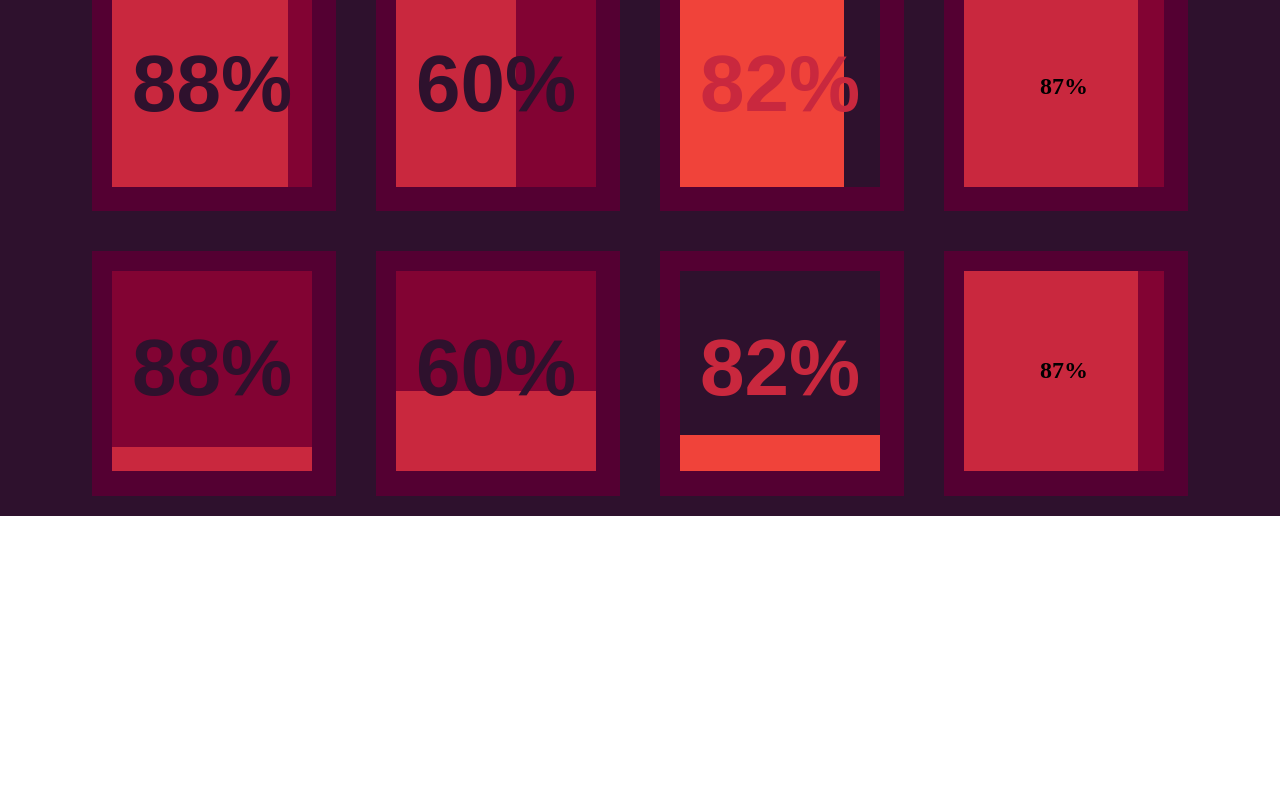
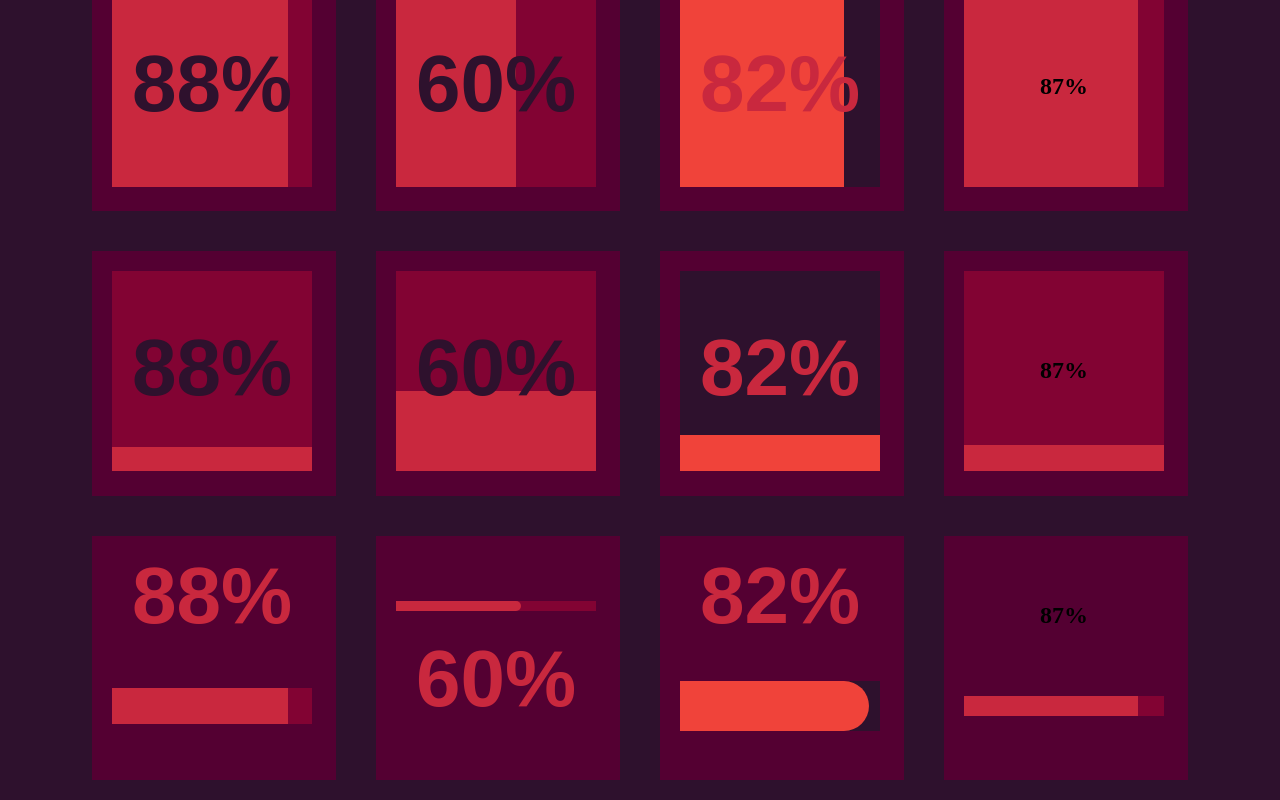
Before and after one commit to royledford/react-svg-meters, a React (Create React App) app: page /meters in a window 1280 px wide. Shown: the part 896-1696 px from the top of the page. Before the commit the page ends 1412 px from the top, so only its background shows below. Built offline with nearby package versions, Linux system fonts and the light colour scheme.

Commit message:
Add meterline

```diff
--- a/src/components/Meter/MeterBlock.js
+++ b/src/components/Meter/MeterBlock.js
@@ -1,7 +1,7 @@
 import React, { Component } from 'react'
 import PropTypes from 'prop-types'
 
-export default class MeterLine extends Component {
+export default class MeterBlock extends Component {
   static propTypes = {
     value: PropTypes.number.isRequired,
     size: PropTypes.number,
--- /dev/null
+++ b/src/components/Meter/MeterLine.js
@@ -0,0 +1,76 @@
+import React, { Component } from 'react'
+import PropTypes from 'prop-types'
+
+export default class MeterLine extends Component {
+  static propTypes = {
+    value: PropTypes.number.isRequired,
+    size: PropTypes.number,
+    lineWidth: PropTypes.number,
+    lineBackground: PropTypes.string,
+    lineForeground: PropTypes.string,
+    rounded: PropTypes.bool,
+    textStyle: PropTypes.object,
+    position: PropTypes.oneOf(['bottom', 'top']),
+  }
+  static defaultProps = {
+    size: 200,
+    lineWidth: 36,
+    lineBackground: '#820333',
+    lineForeground: '#C9283E',
+    rounded: false,
+    textStyle: {},
+    position: 'bottom',
+  }
+
+  render() {
+    const { size, value, lineBackground, lineForeground, textStyle, lineWidth, rounded, position } = this.props
+
+    const baseTextStyle = {
+      fontSize: size / 2.5,
+      fontWeight: 'bold',
+      fill: '#C9283E',
+    }
+
+    let verticalCoordinate = size / 4 * 3
+    let textBottom = size / 3
+    if (position === 'top') {
+      verticalCoordinate = size / 4
+      textBottom = size / 4 * 3
+    }
+    const viewBox = `0 0 ${size} ${size}`
+    const fillSize = value * size / 100
+
+    let lineEnd = rounded ? 'round' : 'butt'
+    let textStyleOveride = { ...baseTextStyle, ...textStyle }
+
+    return (
+      <svg width={size} height={size} viewBox={viewBox} style={{ fill: 'none' }}>
+        {/* background */}
+        <line
+          x1={0}
+          y1={verticalCoordinate}
+          x2={size}
+          y2={verticalCoordinate}
+          style={{ stroke: lineBackground }}
+          strokeWidth={lineWidth}
+        />
+        {/* foreground */}
+        <line
+          x1={0}
+          y1={verticalCoordinate}
+          x2={fillSize}
+          y2={verticalCoordinate}
+          style={{
+            stroke: lineForeground,
+            strokeLinecap: lineEnd,
+          }}
+          strokeWidth={lineWidth}
+        />
+
+        <text style={textStyleOveride} className="circle-text" x="50%" y={textBottom} textAnchor="middle">
+          {`${value}%`}
+        </text>
+      </svg>
+    )
+  }
+}
--- a/src/components/Meters.js
+++ b/src/components/Meters.js
@@ -3,6 +3,7 @@ import MeterCircle from './Meter/MeterCircle'
 import MeterCircleSemi from './Meter/MeterCircleSemi'
 import MeterCircleDisk from './Meter/MeterCircleDisk'
 import MeterBlock from './Meter/MeterBlock'
+import MeterLine from './Meter/MeterLine'
 import { randomInteger } from '../helpers/helpers'
 import './Meters.css'
 
@@ -100,35 +101,70 @@ export default class Meters extends Component {
 
         <div className="meters-row">
           <div className="meters-meterwrap">
-            <MeterCircleDisk lineWidth={6} value={rand1} rounded={true} />
+            <MeterCircleDisk lineWidth={6} value={rand1} />
           </div>
           <div className="meters-meterwrap">
-            <MeterCircleDisk value={rand2} rounded={false} showBorder={false} />
+            <MeterCircleDisk value={rand2} showBorder={false} />
           </div>
           <div className="meters-meterwrap">
-            <MeterCircleDisk
-              lineWidth={10}
-              value={rand3}
-              rounded={true}
-              lineBackground="#2E112D"
-              lineForeground="#F0433A"
-            />
+            <MeterCircleDisk lineWidth={10} value={rand3} lineBackground="#2E112D" lineForeground="#F0433A" />
           </div>
           <div className="meters-meterwrap">
-            <MeterCircleDisk lineWidth={20} value={rand4} rounded={false} textStyle={styles.textStyle} />
+            <MeterCircleDisk lineWidth={20} value={rand4} textStyle={styles.textStyle} />
           </div>
         </div>
 
         <div className="meters-row">
           <div className="meters-meterwrap">
-            <MeterBlock lineWidth={6} value={rand1} rounded={true} />
+            <MeterBlock value={rand1} />
           </div>
           <div className="meters-meterwrap">
-            <MeterBlock value={rand2} rounded={false} showBorder={false} />
+            <MeterBlock value={rand2} />
           </div>
           <div className="meters-meterwrap">
             <MeterBlock
-              lineWidth={10}
+              value={rand3}
+              lineBackground="#2E112D"
+              lineForeground="#F0433A"
+              textStyle={styles.textStyleBright}
+            />
+          </div>
+          <div className="meters-meterwrap">
+            <MeterBlock value={rand4} textStyle={styles.textStyle} />
+          </div>
+        </div>
+
+        <div className="meters-row">
+          <div className="meters-meterwrap">
+            <MeterBlock value={rand1} horizontal={false} />
+          </div>
+          <div className="meters-meterwrap">
+            <MeterBlock value={rand2} horizontal={false} />
+          </div>
+          <div className="meters-meterwrap">
+            <MeterBlock
+              value={rand3}
+              lineBackground="#2E112D"
+              lineForeground="#F0433A"
+              textStyle={styles.textStyleBright}
+              horizontal={false}
+            />
+          </div>
+          <div className="meters-meterwrap">
+            <MeterBlock value={rand4} rounded={false} textStyle={styles.textStyle} horizontal={false} />
+          </div>
+        </div>
+
+        <div className="meters-row">
+          <div className="meters-meterwrap">
+            <MeterLine value={rand1} />
+          </div>
+          <div className="meters-meterwrap">
+            <MeterLine value={rand2} lineWidth={10} rounded={true} position="top" />
+          </div>
+          <div className="meters-meterwrap">
+            <MeterLine
+              lineWidth={50}
               value={rand3}
               rounded={true}
               lineBackground="#2E112D"
@@ -137,30 +173,7 @@ export default class Meters extends Component {
             />
           </div>
           <div className="meters-meterwrap">
-            <MeterBlock lineWidth={20} value={rand4} rounded={false} textStyle={styles.textStyle} />
-          </div>
-        </div>
-
-        <div className="meters-row">
-          <div className="meters-meterwrap">
-            <MeterBlock lineWidth={6} value={rand1} rounded={true} horizontal={false} />
-          </div>
-          <div className="meters-meterwrap">
-            <MeterBlock value={rand2} rounded={false} showBorder={false} horizontal={false} />
-          </div>
-          <div className="meters-meterwrap">
-            <MeterBlock
-              lineWidth={10}
-              value={rand3}
-              rounded={true}
-              lineBackground="#2E112D"
-              lineForeground="#F0433A"
-              textStyle={styles.textStyleBright}
-              horizontal={false}
-            />
-          </div>
-          <div className="meters-meterwrap">
-            <MeterBlock lineWidth={20} value={rand4} rounded={false} textStyle={styles.textStyle} />
+            <MeterLine lineWidth={20} value={rand4} rounded={false} textStyle={styles.textStyle} />
           </div>
         </div>
       </div>
```
